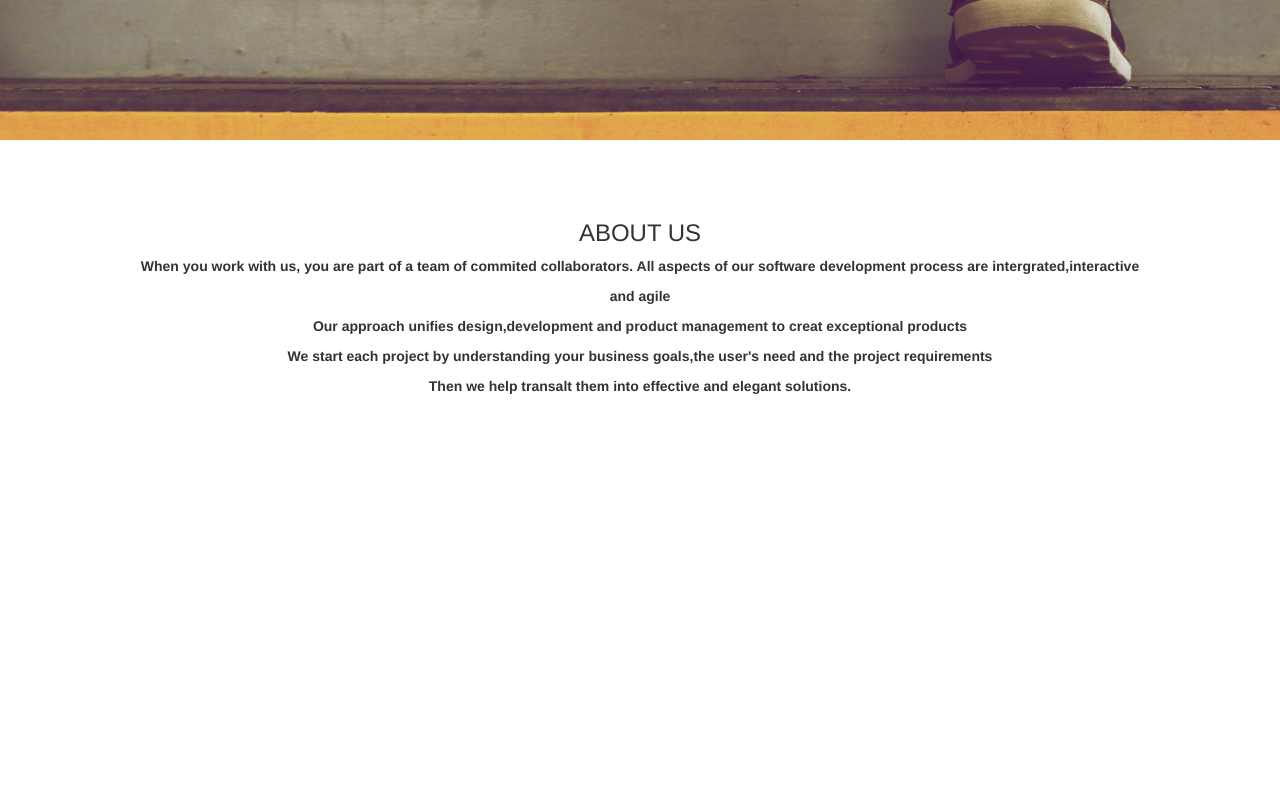
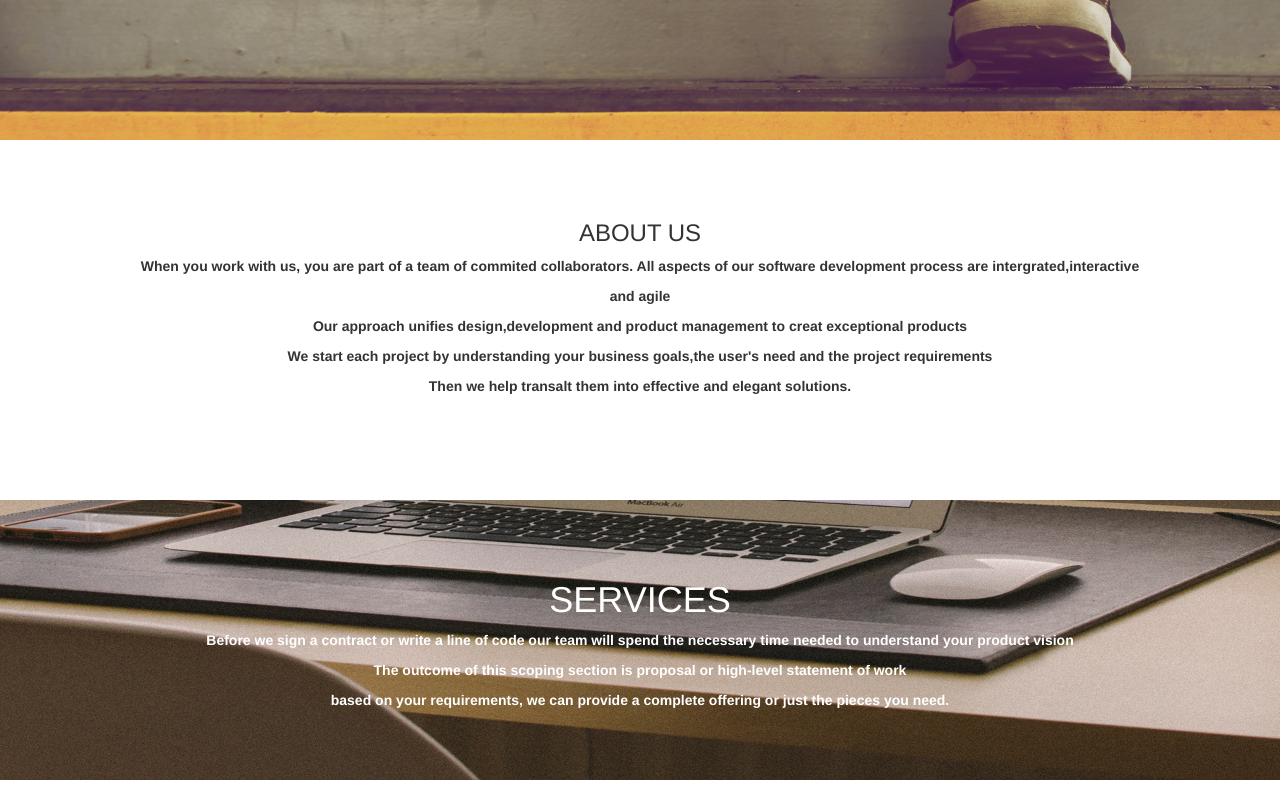
Before and after one commit to Michaelmapesa/delaniStudio, a plain HTML site: page index.html in a window 1280 px wide. Shown: the part 460-1260 px from the top of the page. Drawn offline with nearby package versions, Linux system fonts and the light colour scheme.

Commit message:
add css section4

```diff
--- a/index.css
+++ b/index.css
@@ -29,12 +29,18 @@
     height: 280px;
 }
 #cardc{
+    background-image: url("images/s_image.jpg");
+    height: 280px;
+    background-repeat: no-repeat;
+    background-size: cover;
 
-    height: 300px;
-    background-repeat: no-repeat;
-    background-attachment: fixed;
+}
+#cardd{
+    text-align: center;
     color: white;
-    text-align: center;
+    position: relative;
+    top: 60px;
+    font-weight: bold;
 }
 .row{
     position: relative;
```
